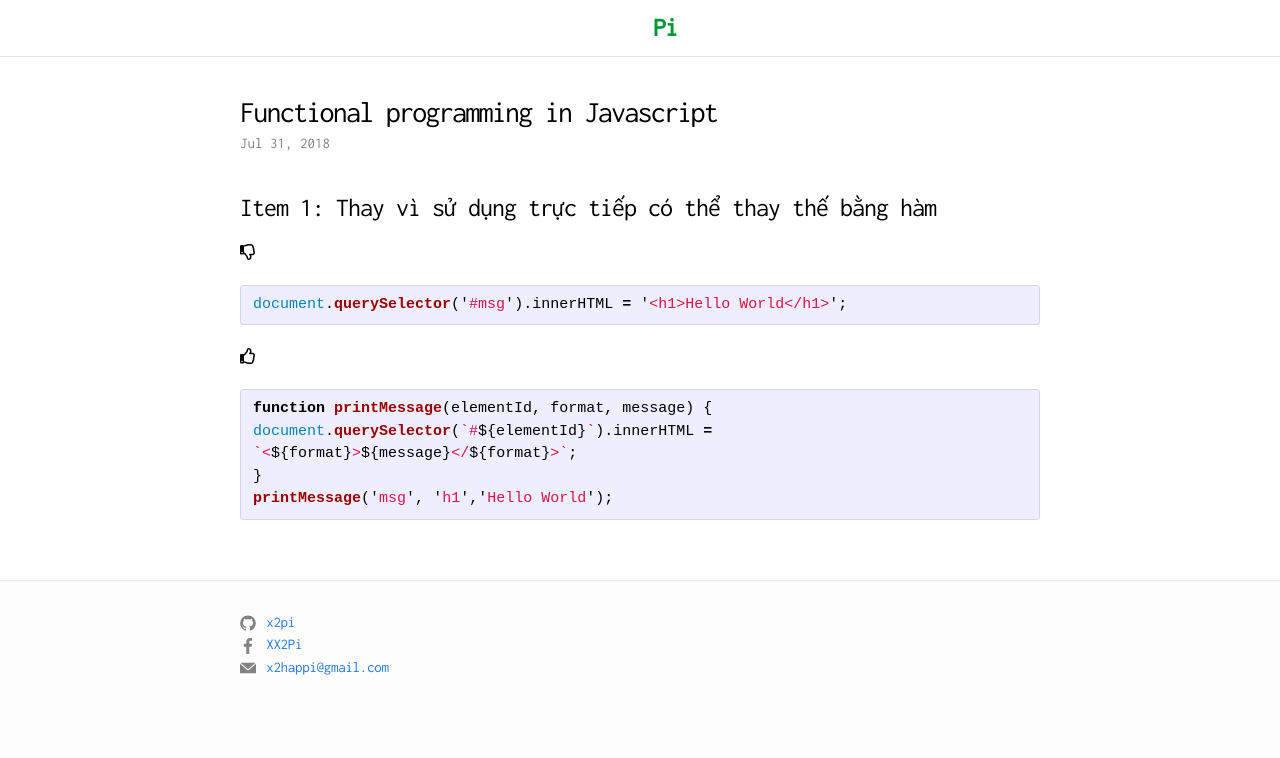
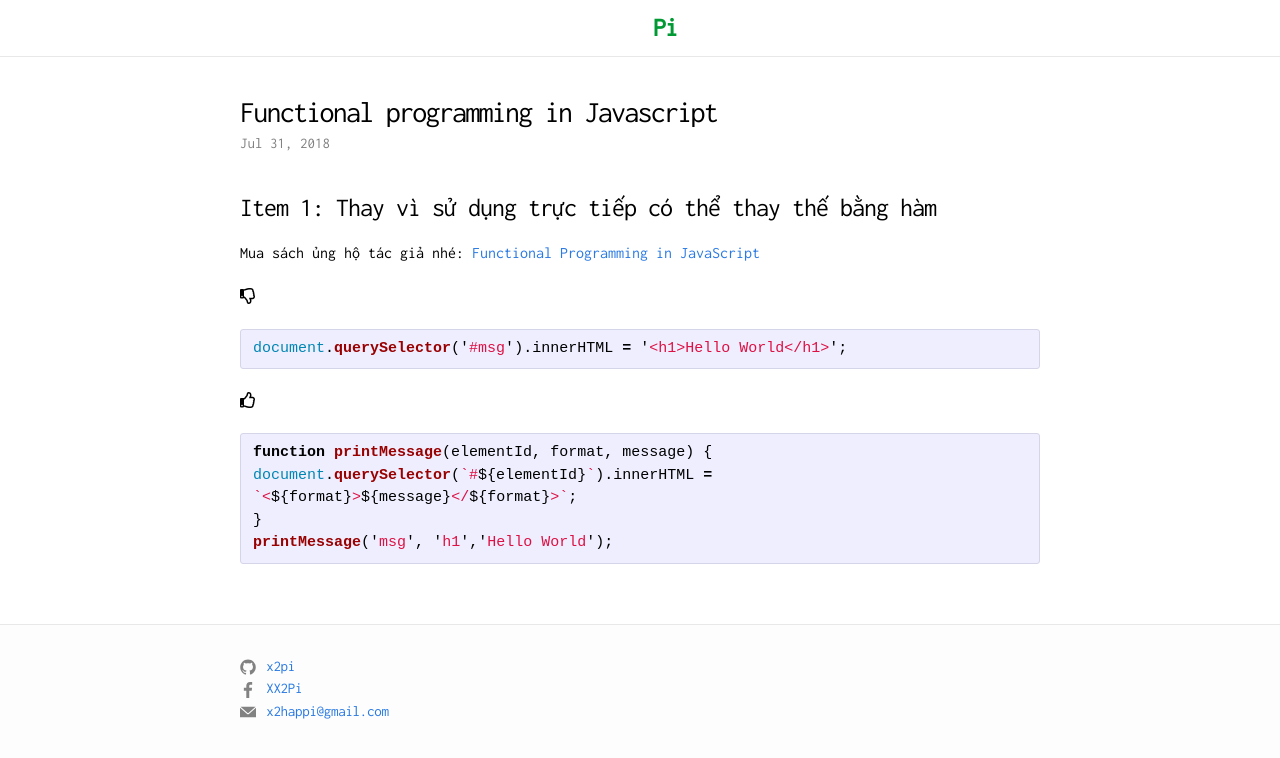
Before and after one commit to x2pi/x2pi.github.io, a Jekyll site: the page built from _posts/2018-07-31-functional-programming-in-javascript.md, in a window 1280 px wide. Shown: the top 758 px of the page. Built offline with Jekyll 4.4.1, drawn with Linux system fonts in a browser that asks for light colours; nearby versions of some CDN libraries; comment, search, counter and statistics services are not loaded.

Commit message:
Update from Forestry.io - Updated functional-programming-in-javascript.md

````diff
--- a/_posts/2018-07-31-functional-programming-in-javascript.md
+++ b/_posts/2018-07-31-functional-programming-in-javascript.md
@@ -6,14 +6,21 @@ creationdate: ''
 tags:
 - JS
 - Functional Programing
+- 'book '
 
 ---
 ### Item 1: Thay vì sử dụng trực tiếp có thể thay thế bằng hàm
+
+Mua sách ủng hộ tác giả nhé: [Functional Programming in JavaScript](https://www.amazon.com/Functional-Programming-JavaScript-functional-techniques/dp/1617292826)
+
 <i class="far fa-thumbs-down"></i>
+
 ```javascript
 document.querySelector('#msg').innerHTML = '<h1>Hello World</h1>';
 ```
+
 <i class="far fa-thumbs-up"></i>
+
 ```javascript
 function printMessage(elementId, format, message) {
 document.querySelector(`#${elementId}`).innerHTML =
````
